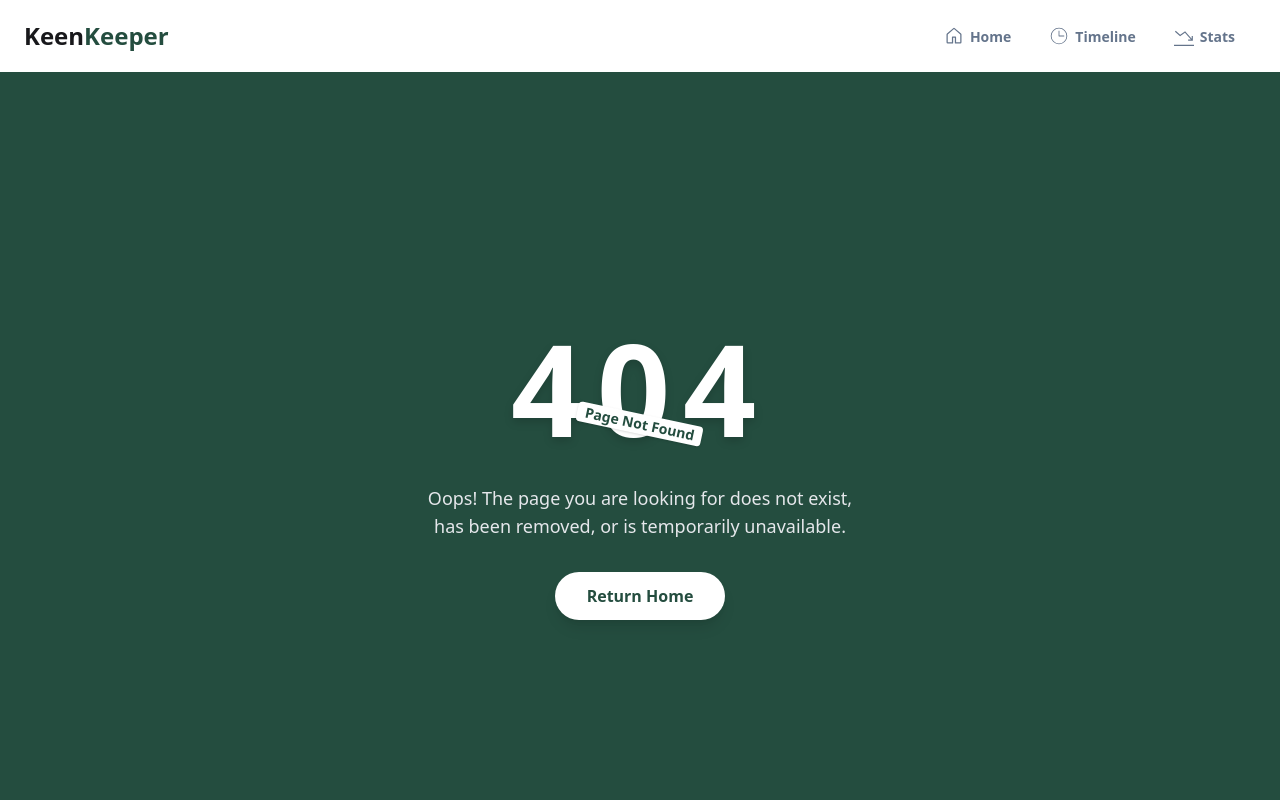
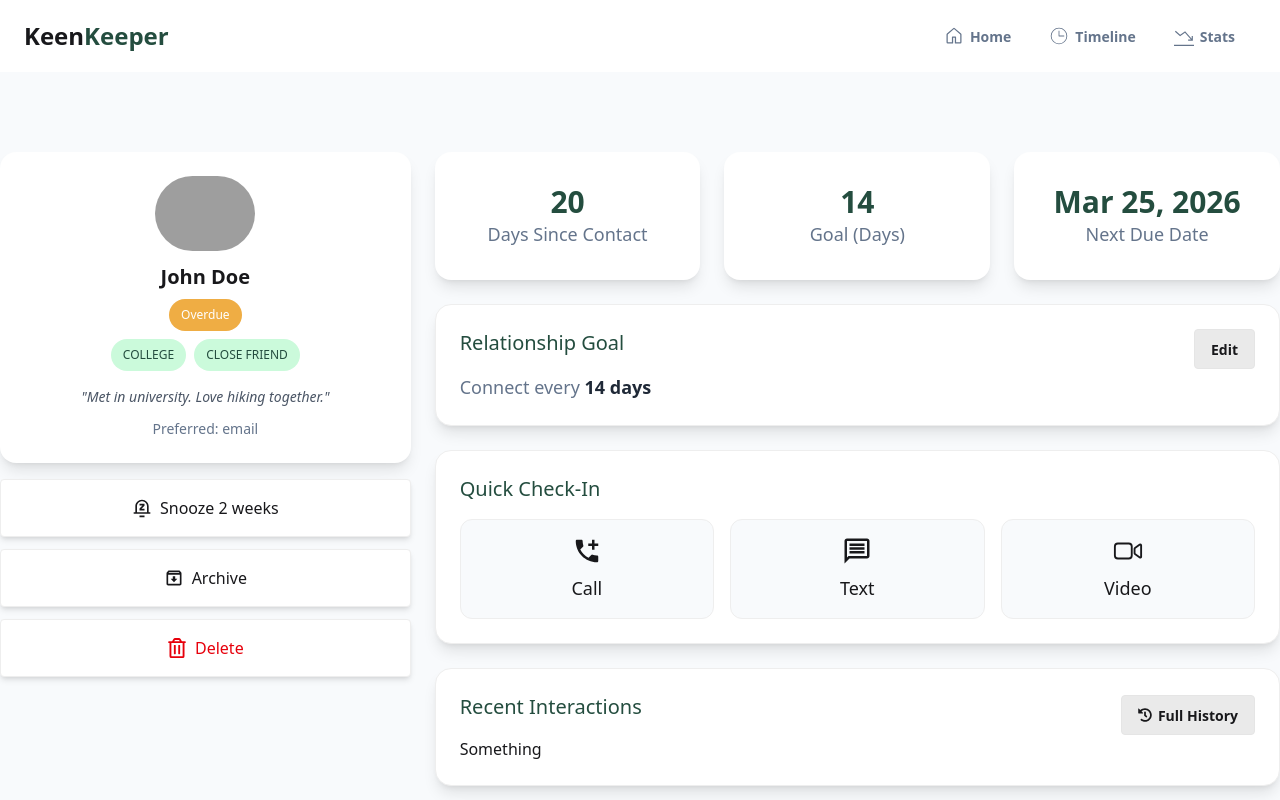
Before and after one commit to ruhit1000/keen-keeper, a Next.js app: page /friend/1 in a window 1280 px wide. Before the commit this address had no page. Shown: the top 800 px of the page. Built offline with nearby package versions, Linux system fonts and the light colour scheme; grey boxes are pictures that could not be loaded.

Commit message:
Add FriendCard link functionality, create CurrentFriendPage and CheckInButtons components

```diff
--- /dev/null
+++ b/src/app/friend/[friendId]/page.jsx
@@ -0,0 +1,120 @@
+import React from 'react';
+import friendsData from '@/assets/friendsData.json';
+import Image from 'next/image';
+import { RiNotificationSnoozeLine } from 'react-icons/ri';
+import { MdOutlineArchive } from 'react-icons/md';
+import { FaHistory, FaRegTrashAlt } from 'react-icons/fa';
+import CheckInButtons from '@/components/ui/CheckInButtons/CheckInButtons';
+
+const CurrentFriendPage = async ({ params }) => {
+    const { friendId } = await params;
+    const friend = friendsData.find(friend => friend.id === parseInt(friendId));
+
+    const {
+        id,
+        name,
+        picture,
+        email,
+        days_since_contact,
+        status,
+        tags,
+        bio,
+        goal,
+        next_due_date,
+        job_type,
+        work_location
+    } = friend;
+
+    return (
+        <div className='bg-[#F8FAFC] py-20'>
+            <div className='grid grid-cols-1 md:grid-cols-3 gap-6 w-[95%] lg:container mx-auto'>
+                <div className='col-span-1'>
+                    <div className='p-6 bg-base-100 shadow-lg rounded-2xl text-center'>
+                        <Image
+                            src={picture}
+                            alt={name}
+                            width={100}
+                            height={100}
+                            className='mx-auto rounded-full mb-3'
+                        />
+                        <h3 className='text-xl font-bold mb-2'>{name}</h3>
+                        <div className={`py-2 px-3 rounded-full w-fit mx-auto mb-2
+                        ${status === 'Overdue' && 'bg-[#EFAD44]'}
+                        ${status === 'Almost Due' && 'bg-[#EF4444]'}
+                        ${status === 'On-Track' && 'bg-[#244D3F]'}
+                        `}>
+                            <p className='text-xs font-medium text-base-100'>{status}</p>
+                        </div>
+                        <div className='flex gap-2 justify-center mb-4'>
+                            {
+                                tags.map((tag, index) => (
+                                    <div className='py-2 px-3 bg-[#CBFADB] rounded-full' key={index}>
+                                        <p className='text-xs font-medium text-[#244D3F]'>{tag.toUpperCase()}</p>
+                                    </div>
+                                ))
+                            }
+                        </div>
+                        <p className='text-sm font-medium text-gray-600 mb-3'><i>&quot;{bio}&quot;</i></p>
+                        <p className='text-[#64748B] text-sm'>Preferred: email</p>
+                    </div>
+                    <div className='mt-4 space-y-3'>
+                        <button className='bg-base-100 border border-base-300 rounded shadow-md w-full font-medium p-4 hover:bg-base-200 cursor-pointer flex items-center justify-center gap-2'><RiNotificationSnoozeLine size={20} /> Snooze 2 weeks</button>
+                        <button className='bg-base-100 border border-base-300 rounded shadow-md w-full font-medium p-4 hover:bg-base-200 cursor-pointer flex items-center justify-center gap-2'><MdOutlineArchive size={20} /> Archive</button>
+                        <button className='bg-base-100 border border-base-300 rounded shadow-md w-full font-medium p-4 hover:bg-base-200 cursor-pointer flex items-center justify-center gap-2 text-red-600'><FaRegTrashAlt size={20} /> Delete</button>
+                    </div>
+                </div>
+                <div className='md:col-span-2 space-y-6'>
+                    <div className='grid grid-cols-3 gap-6'>
+                        <div className='text-center py-8 px-4 bg-base-100 shadow-lg rounded-2xl  flex items-center justify-center'>
+                            <div>
+                                <h3 className='font-semibold text-3xl text-[#244D3F]'>{days_since_contact}</h3>
+                                <p className='text-[#64748B] text-lg'>Days Since Contact</p>
+                            </div>
+                        </div>
+                        <div className='text-center py-8 px-4 bg-base-100 shadow-lg rounded-2xl flex items-center justify-center'>
+                            <div>
+                                <h3 className='font-semibold text-3xl text-[#244D3F]'>{goal}</h3>
+                                <p className='text-[#64748B] text-lg'>Goal (Days)</p>
+                            </div>
+                        </div>
+                        <div className='text-center py-8 px-4 bg-base-100 shadow-lg rounded-2xl flex items-center justify-center'>
+                            <div>
+                                <h3 className='font-semibold text-3xl text-[#244D3F]'>
+                                    {new Date(next_due_date).toLocaleDateString('en-US', {
+                                        year: 'numeric',
+                                        month: 'short',
+                                        day: 'numeric',
+                                        timeZone: 'UTC'
+                                    })}
+                                </h3>
+                                <p className='text-[#64748B] text-lg'>Next Due Date</p>
+                            </div>
+                        </div>
+                    </div>
+                    <div className='flex justify-between bg-base-100 p-6 border border-base-300 shadow-lg rounded-2xl'>
+                        <div>
+                            <h3 className='font-medium text-xl text-[#244D3F] mb-4'>Relationship Goal</h3>
+                            <p className='text-[#64748B] text-lg'>Connect every <span className='font-bold text-[#1F2937]'>{goal} days</span></p>
+                        </div>
+                        <button className='btn btn-soft'>Edit</button>
+                    </div>
+                    <div className='bg-base-100 p-6 border border-base-300 shadow-lg rounded-2xl'>
+                        <h3 className='font-medium text-xl text-[#244D3F] mb-4'>Quick Check-In</h3>
+                        <CheckInButtons />
+                    </div>
+                    <div className='bg-base-100 p-6 border border-base-300 shadow-lg rounded-2xl'>
+                        <div className='flex justify-between items-center'>
+                            <h3 className='font-medium text-xl text-[#244D3F] mb-4'>Recent Interactions</h3>
+                            <button className='btn btn-soft'><FaHistory /> Full History</button>
+                        </div>
+                        <div>
+                            <h2>Something</h2>
+                        </div>
+                    </div>
+                </div>
+            </div>
+        </div>
+    );
+};
+
+export default CurrentFriendPage;
--- /dev/null
+++ b/src/app/friend/page.jsx
@@ -0,0 +1,11 @@
+import React from 'react';
+
+const FriendPage = () => {
+    return (
+        <div className='min-h-[55vh]'>
+
+        </div>
+    );
+};
+
+export default FriendPage;
--- /dev/null
+++ b/src/components/ui/CheckInButtons/CheckInButtons.jsx
@@ -0,0 +1,24 @@
+import React from 'react';
+import { IoVideocamOutline } from 'react-icons/io5';
+import { MdAddIcCall, MdOutlineMessage } from 'react-icons/md';
+
+const CheckInButtons = () => {
+    return (
+        <div className='w-full grid grid-cols-3 gap-4'>
+            <button className='p-4 border border-base-300 rounded-xl bg-[#F8FAFC] text-lg flex flex-col items-center justify-center gap-2 hover:bg-[#E2E8F0] cursor-pointer'>
+                <MdAddIcCall size={30} />
+                Call
+            </button>
+            <button className='p-4 border border-base-300 rounded-xl bg-[#F8FAFC] text-lg flex flex-col items-center justify-center gap-2 hover:bg-[#E2E8F0] cursor-pointer'>
+                <MdOutlineMessage size={30} />
+                Text
+            </button>
+            <button className='p-4 border border-base-300 rounded-xl bg-[#F8FAFC] text-lg flex flex-col items-center justify-center gap-2 hover:bg-[#E2E8F0] cursor-pointer'>
+                <IoVideocamOutline size={30} />
+                Video
+            </button>
+        </div>
+    );
+};
+
+export default CheckInButtons;
--- a/src/components/ui/FriendCard/FriendCard.jsx
+++ b/src/components/ui/FriendCard/FriendCard.jsx
@@ -1,4 +1,5 @@
 import Image from 'next/image';
+import Link from 'next/link';
 import React from 'react';
 
 const FriendCard = ({ friend }) => {
@@ -12,6 +13,7 @@ const FriendCard = ({ friend }) => {
     } = friend;
 
     return (
+        <Link href={`/friend/${id}`}>
             <div className='bg-base-100 shadow-lg rounded-lg p-6 text-center'>
                 <Image
                     src={picture}
@@ -39,6 +41,7 @@ const FriendCard = ({ friend }) => {
                     <p className='text-xs font-medium text-base-100'>{status}</p>
                 </div>
             </div>
+        </Link>
     );
 };
 
```
Lines whose indentation alone changed are shown as unchanged.
